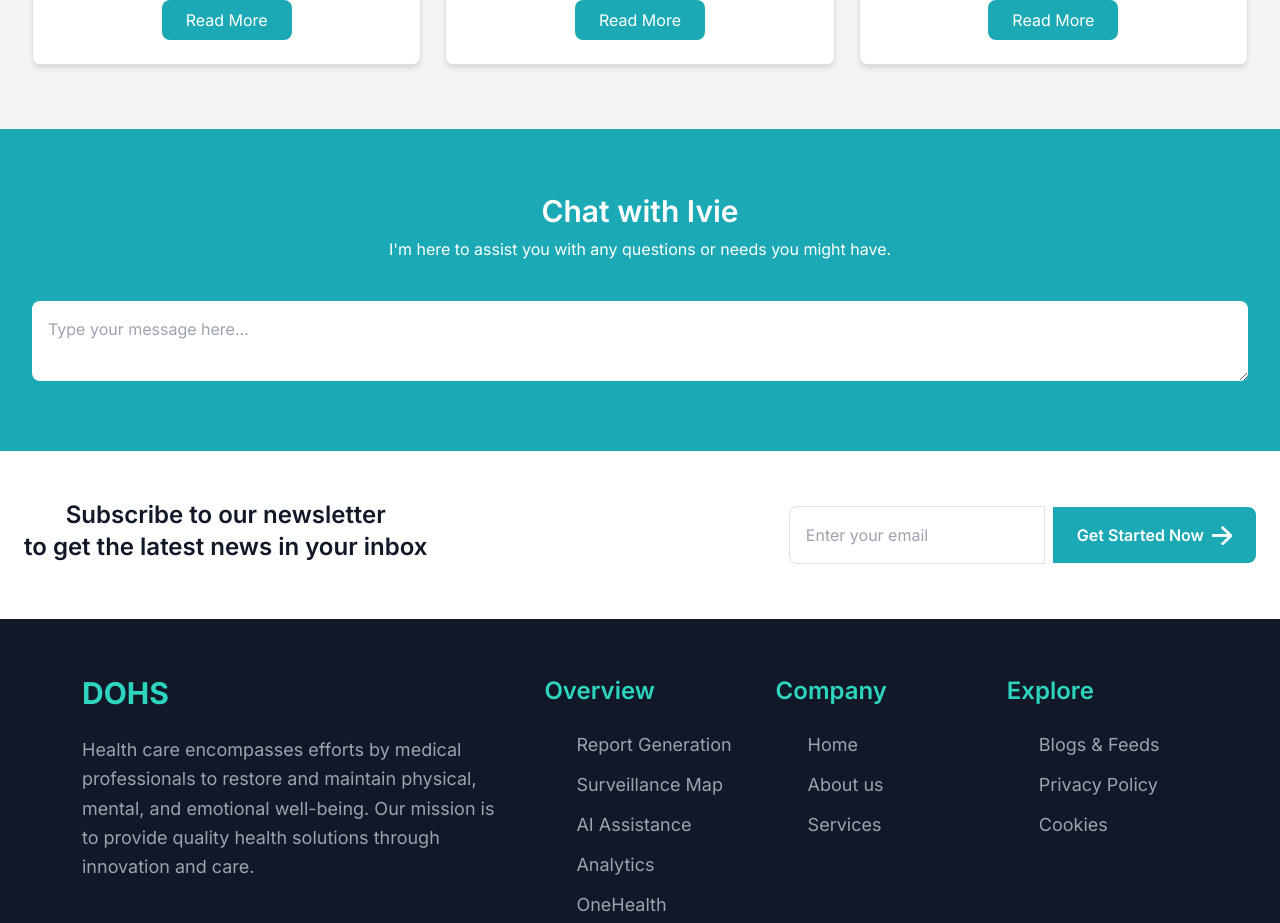
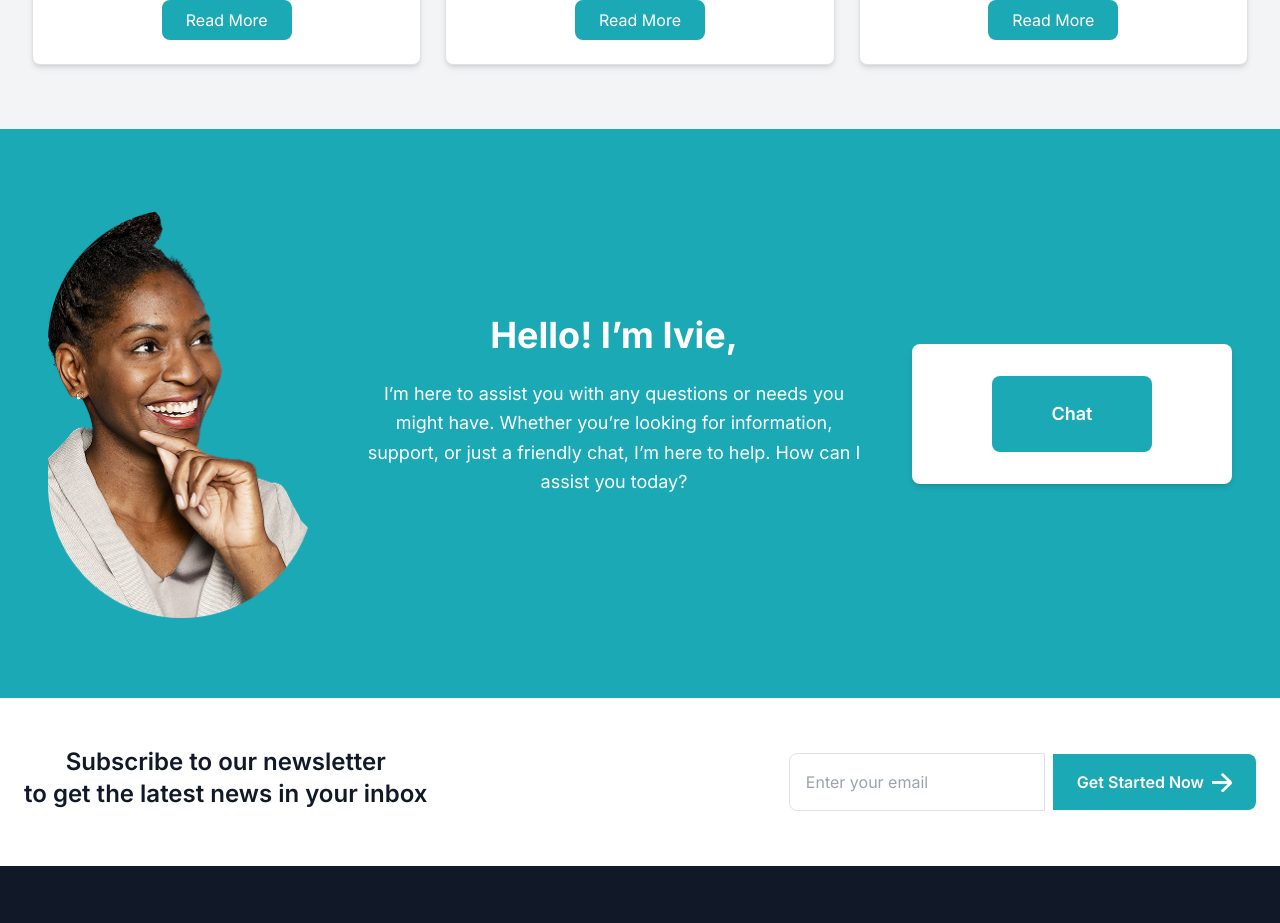
Before and after one commit to gentleokhai/onehealth, a React (Create React App) app: page / in a window 1280 px wide. Shown: the part 2320-3243 px from the top of the page. Built offline with nearby package versions, Linux system fonts and the light colour scheme.

Commit message:
Feat: Pages

```diff
--- a/src/components/Home.jsx
+++ b/src/components/Home.jsx
@@ -87,11 +87,27 @@ const Home = () => {
       </section>
 
       {/* Chat Section */}
-      <section className="py-16 px-8 text-center  bg-[#1BA9B5] text-white">
-        <h2 className="text-3xl font-semibold">Chat with Ivie</h2>
-        <p className="mt-2">I'm here to assist you with any questions or needs you might have.</p>
-        <textarea className="w-full mt-4 p-3 rounded-lg text-gray-900" placeholder="Type your message here..." />
-      </section>
+        <section className="py-20 px-12 bg-[#1BA9B5] text-white flex flex-col md:flex-row items-center justify-between text-center md:text-left">
+
+          <img src="/assets/chat.png" alt="Chat with Ivie" className="w-64 h-auto md:w-[268px] md:h-[411px] object-cover rounded-lg" />
+          {/* Middle - Text Content */}
+          <div className="flex-1 mx-12 max-w-xl">
+            <h2 className="text-4xl font-bold">Hello! I’m Ivie,</h2>
+            <p className="mt-4 text-lg leading-relaxed">
+              I’m here to assist you with any questions or needs you might have. Whether you’re looking for information,
+              support, or just a friendly chat, I’m here to help. How can I assist you today?
+            </p>
+          </div>
+
+          {/* Right - Button */}
+          <div className="mt-6 md:mt-0 bg-white w-80 p-8 rounded-lg shadow-md flex items-center justify-center">
+            <button className="bg-[#1BA9B5] text-white w-40 px-8 py-4 rounded-lg font-semibold text-lg">
+              Chat
+            </button>
+          </div>
+
+        </section>
+
 
       {/* Newsletter Section */}
       <section className="py-12 px-6 flex flex-col md:flex-row items-center justify-between gap-6 md:gap-12">
```
Also changed, not shown: public/assets/chat.png (added).
